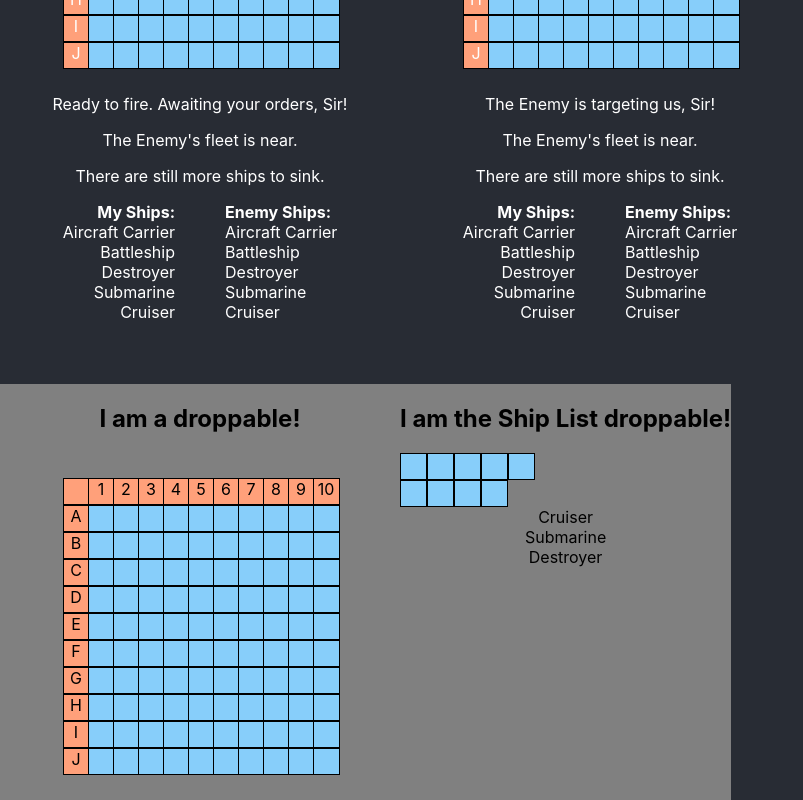
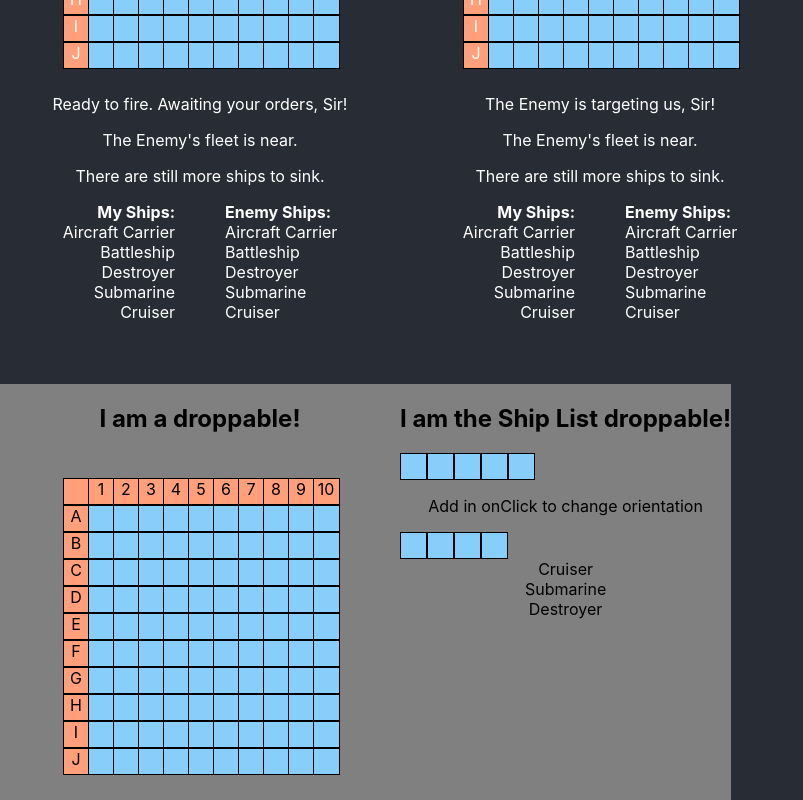
Before and after one commit to thomHayner/battleship-mini-app, a React (Create React App) app: page / in a window 1280 px wide. Shown: the part 576-1376 px from the top of the page, without its empty margins (0-803 px from the left). Built offline with nearby package versions, Linux system fonts and the light colour scheme.

Commit message:
add TODO: internal comment

```diff
--- a/src/Pages/ChooseGameLandingPage.js
+++ b/src/Pages/ChooseGameLandingPage.js
@@ -60,6 +60,7 @@ function ChooseGame() {
                     {...provided.dragHandleProps}
                   >
                     <Carrier afloat={null} />
+                    <p>Add in onClick to change orientation</p>
                   </div>
                 )}
               </Draggable>
```
